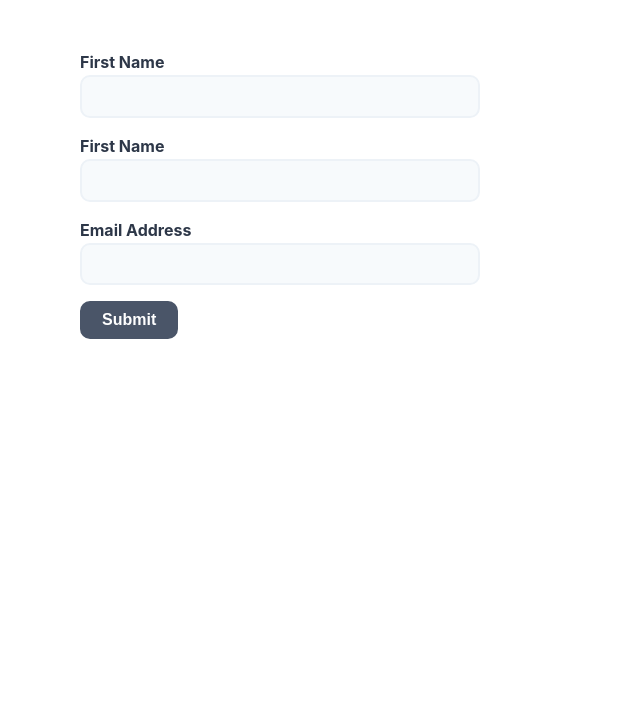
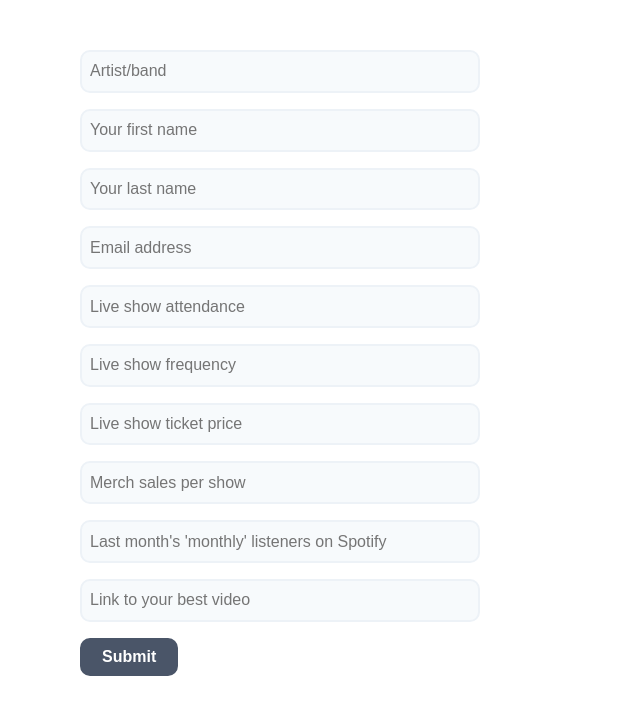
Before and after one commit to thinkjrs/js-playpin, a Next.js app in the folder examples/formik-next.js/: page /signup in a window 1280 px wide. Shown: the top 714 px of the page, without its empty margins (0-640 px from the left). Built offline with nearby package versions, Linux system fonts and the light colour scheme.

Commit message:
add basic components for sing up reqs

```diff
--- a/examples/formik-next.js/pages/signup.js
+++ b/examples/formik-next.js/pages/signup.js
@@ -9,7 +9,19 @@ const SignupForm = () => {
   // be called when the form is submitted
   return (
     <Formik
-      initialValues={{ firstName: '', lastName: '', email: '' }}
+      initialValues={{
+          firstName: '',
+          lastName: '',
+          email: '' ,
+          artistName: '',
+          liveShowAttendance: '',
+          liveShowFrequency: '',
+          liveShowTixPrice: '',
+          merchDollars: '',
+          monthlyListenersSpotify: '',
+          youtubeUrl: ''
+        }
+      }
       validationSchema={Yup.object({
         firstName: Yup.string()
           .max(25, 'Must be 25 characters or less')
@@ -21,6 +33,21 @@ const SignupForm = () => {
           .max(80, 'Must be 80 characters or less')
           .email('Invalid email address')
           .required('Required'),
+        artistName: Yup.string()
+          .max(80, 'Must be 80 characters or less')
+          .required('Required'),
+        liveShowAttendance: Yup.string()
+          .required('Required'),
+        liveShowFrequency: Yup.string()
+          .required('Required'),
+        merchDollars: Yup.string()
+          .required('Required'),
+        monthlyListenersSpotify: Yup.string()
+          .required('Required'),
+        youtubeUrl: Yup.string()
+          .required('Required'),
+        liveShowTixPrice: Yup.string()
+          .required('Required')
         })
       }
       onSubmit={(values, { setSubmitting }) => {
@@ -33,15 +60,36 @@ const SignupForm = () => {
       {formik => (
         <Form>
           <div>
-            <label htmlFor="firstName">First Name</label>
-            <Field name="firstName" type="text" />
+            <label htmlFor="artistName" />
+            <Field name="artistName" placeholder="Artist/band" type="text" />
+            <ErrorMessage name="artistName" />
+            <label htmlFor="firstName" />
+            <Field name="firstName" placeholder="Your first name" type="text" />
             <ErrorMessage name="firstName" />
-            <label htmlFor="lastName">First Name</label>
-            <Field name="lastName" type="text" />
+            <label htmlFor="lastName" />
+            <Field name="lastName" placeholder="Your last name" type="text" />
             <ErrorMessage name="lastName" />
-            <label htmlFor="email">Email Address</label>
-            <Field name="email" type="text" />
+            <label htmlFor="email" />
+            <Field name="email" placeholder="Email address" type="text" />
             <ErrorMessage name="email" />
+            <label htmlFor="liveShowAttendance" />
+            <Field name="liveShowAttendance" placeholder="Live show attendance" type="text" />
+            <ErrorMessage name="liveShowAttendance" />
+            <label htmlFor="liveShowFrequency" />
+            <Field name="liveShowFrequency" placeholder="Live show frequency" type="text" />
+            <ErrorMessage name="liveShowFrequency" />
+             <label htmlFor="liveShowTixPrice" />
+            <Field name="liveShowTixPrice" placeholder="Live show ticket price" type="text" />
+            <ErrorMessage name="liveShowTixPrice" />
+            <label htmlFor="merchDollars" />
+            <Field name="merchDollars" placeholder="Merch sales per show" type="text" />
+            <ErrorMessage name="merchDollars" />
+            <label htmlFor="monthlyListenersSpotify" />
+            <Field name="monthlyListenersSpotify" placeholder="Last month's 'monthly' listeners on Spotify" type="text" />
+            <ErrorMessage name="monthlyListenersSpotify" />
+             <label htmlFor="youtubeUrl" />
+            <Field name="youtubeUrl" placeholder="Link to your best video" type="text" />
+            <ErrorMessage name="youtubeUrl" />
           </div>
           <div>
             <button type="submit">Submit</button>
```
Also changed, not shown: examples/formik-next.js/pages/index.js (+8 -2 lines).
